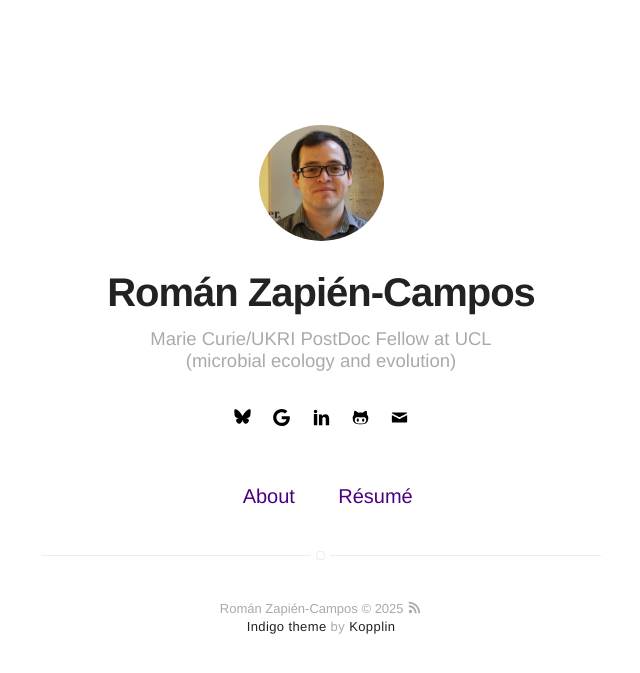
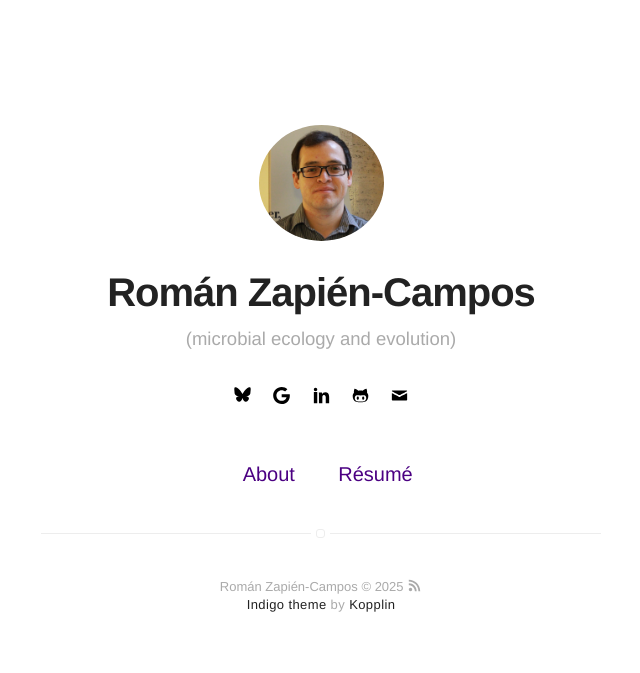
Before and after one commit to romanzapien/romanzapien.github.io, a Jekyll site: the page built from index.html, in a window 1280 px wide. Shown: the top 673 px of the page, without its empty margins (319-959 px from the left). Built offline with Jekyll 4.4.1, drawn with Linux system fonts in a browser that asks for light colours.

Commit message:
Update _config.yml

```diff
--- a/_config.yml
+++ b/_config.yml
@@ -1,6 +1,6 @@
 # main text of home
 name: Román Zapién-Campos
-bio: Marie Curie/UKRI PostDoc Fellow at UCL<br>(microbial ecology and evolution)
+bio: (microbial ecology and evolution)
 
 # twitter summary info
 description: Román Zapién-Campos personal website
```
